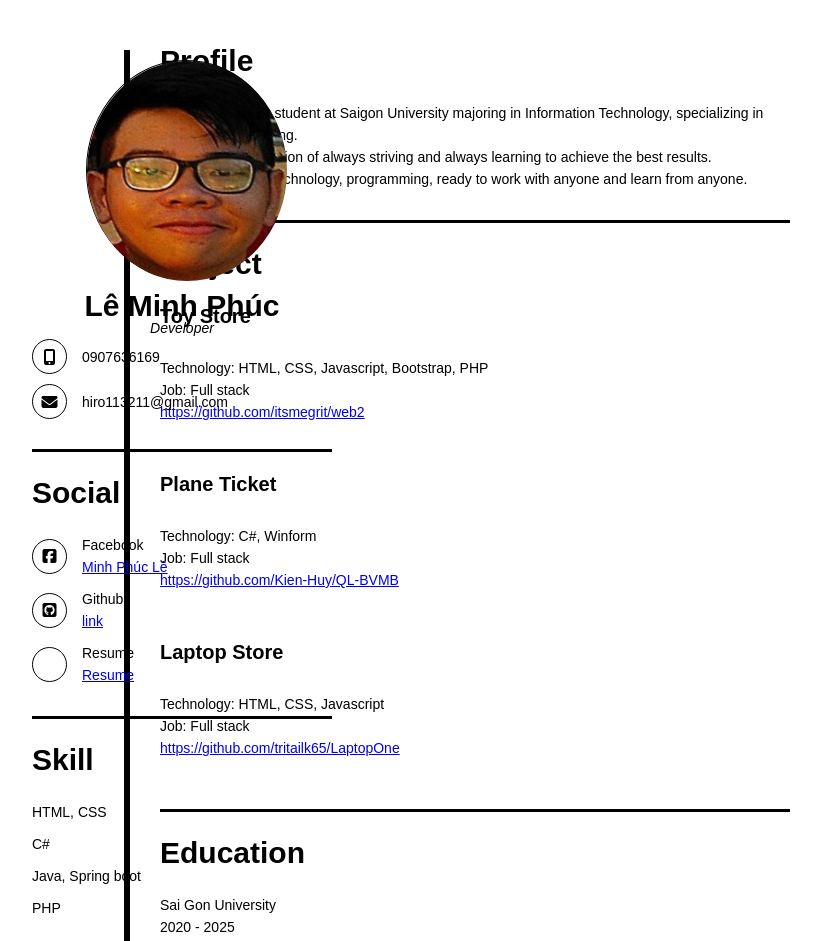
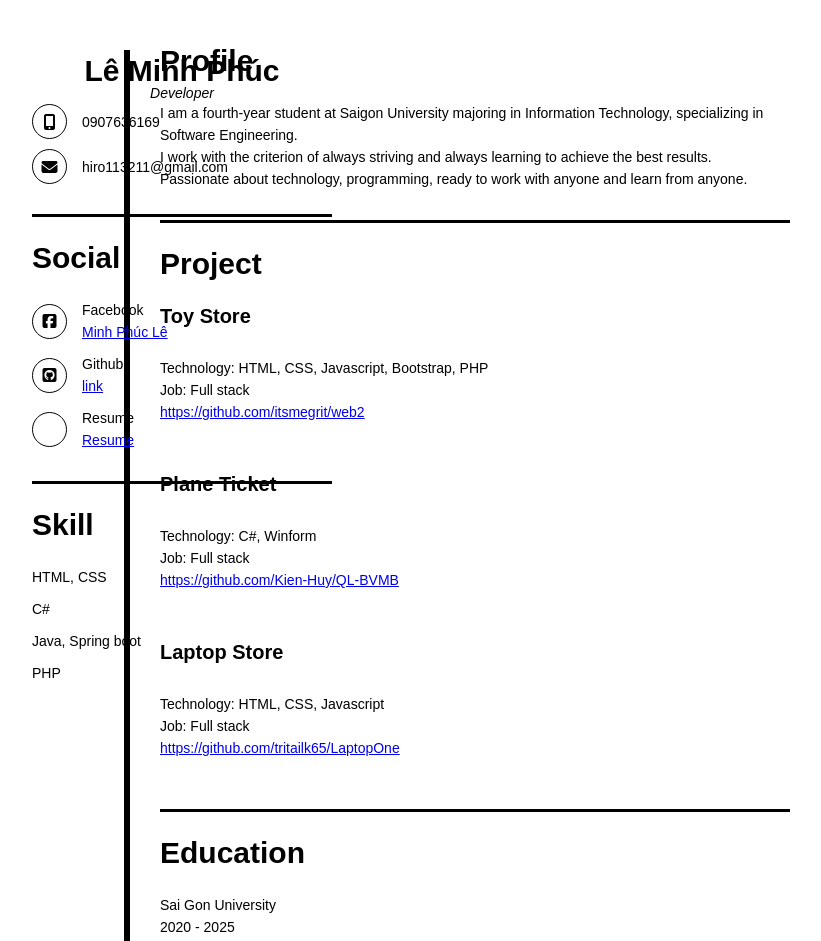
Before and after one commit to phuclecutephomaique/Portforlio, a plain HTML site: page index.html in a window 1280 px wide. Shown: the top 941 px of the page, without its empty margins (96-917 px from the left). Drawn offline with Linux system fonts and the light colour scheme.

Commit message:
Update index.html

```diff
--- a/index.html
+++ b/index.html
@@ -11,9 +11,6 @@
 <body>
     <div class="  main">
         <div class="left">
-            <div class="image">
-                <img src="1.jpg" alt="phuc">
-            </div>
             <div class="left-content">
                 <div class=" content-info">
                     <p class="name">Lê Minh Phúc</p>
```
